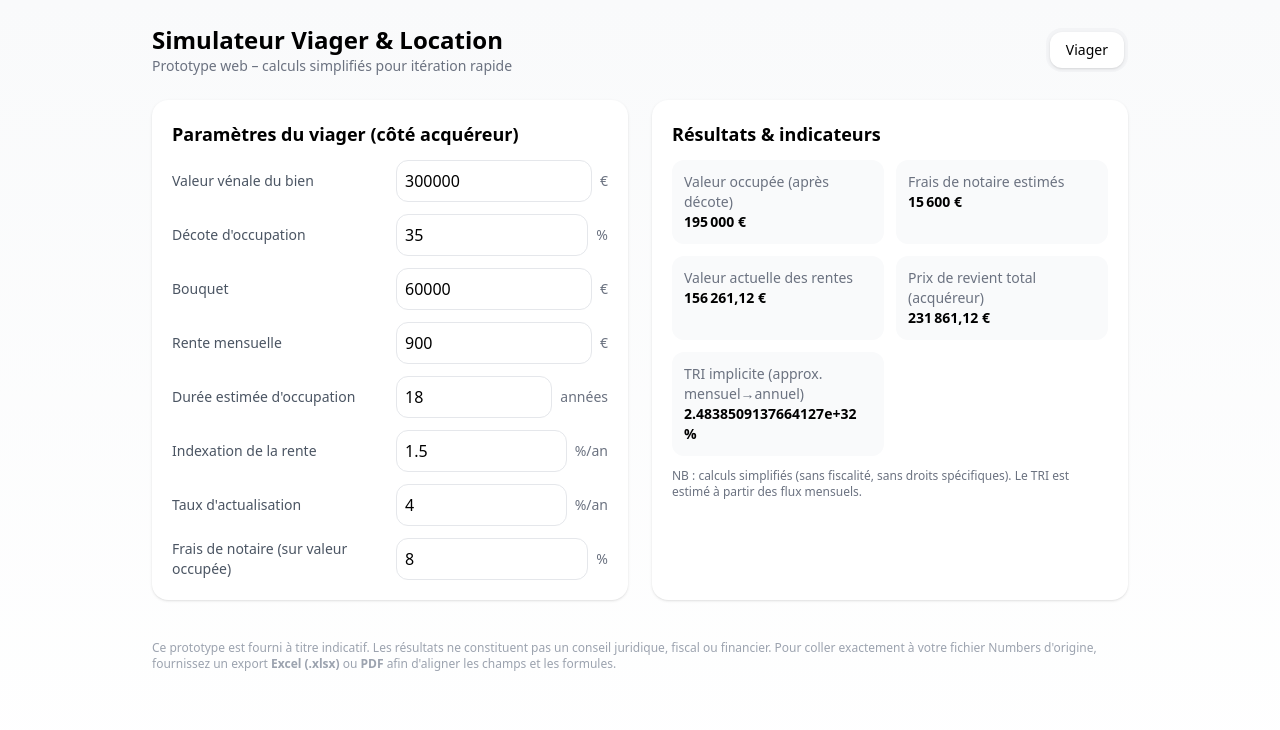
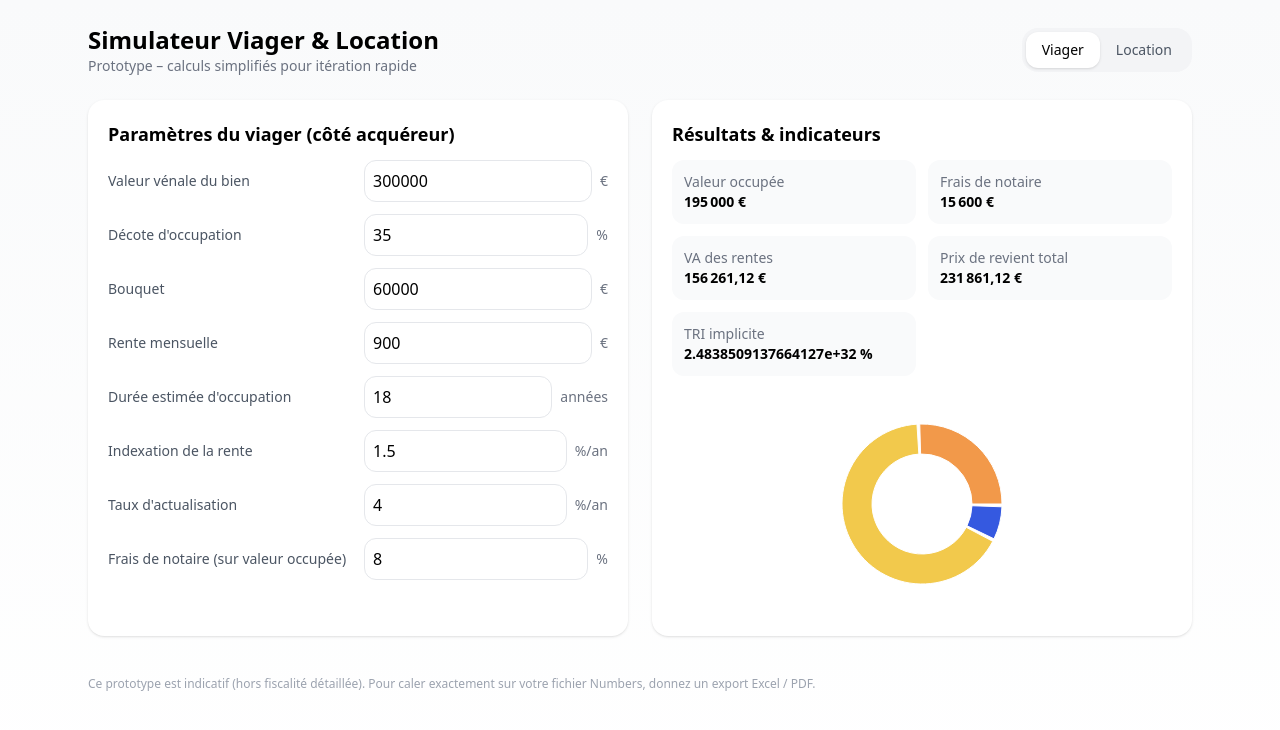
Before and after one commit to wizzwid/viager-vs-location, a React (Vite) app: page / in a window 1280 px wide. Shown: the top 730 px of the page. Built offline with nearby package versions, Linux system fonts and the light colour scheme; the HTML template or start-up script is replaced by a standard one.

Commit message:
Update App.tsx

```diff
--- a/src/App.tsx
+++ b/src/App.tsx
@@ -1,15 +1,14 @@
 import React, { useMemo, useState, useEffect } from "react";
 import { PieChart, Pie, Cell, Tooltip, ResponsiveContainer } from "recharts";
 
-// --- Utility helpers ---
-const fmt = (n: number) =>
-  isFinite(n) ? n.toLocaleString("fr-FR", { maximumFractionDigits: 2 }) : "—";
+/* ---------- Helpers UI ---------- */
+const fmt = (n: number, d = 2) =>
+  isFinite(n) ? n.toLocaleString("fr-FR", { maximumFractionDigits: d }) : "—";
 const p = (n: number) => `${(n * 100).toFixed(2)} %`;
-
-function toNumber(v: string): number {
+const toNumber = (v: string) => {
   const x = Number((v || "").toString().replace(/\s/g, "").replace(",", "."));
   return isFinite(x) ? x : 0;
-}
+};
 
 function Section({ title, children }: { title: string; children: React.ReactNode }) {
   return (
@@ -21,19 +20,10 @@ function Section({ title, children }: { title: string; children: React.ReactNode
 }
 
 function Field({
-  label,
-  suffix,
-  value,
-  onChange,
-  min,
-  step,
+  label, suffix, value, onChange, min, step,
 }: {
-  label: string;
-  suffix?: string;
-  value: string | number;
-  onChange: (v: string) => void;
-  min?: number;
-  step?: number;
+  label: string; suffix?: string; value: string | number;
+  onChange: (v: string) => void; min?: number; step?: number;
 }) {
   return (
     <label className="flex items-center gap-3 justify-between w-full">
@@ -43,10 +33,7 @@ function Field({
           className="w-full rounded-xl border p-2 focus:outline-none focus:ring"
           value={value}
           onChange={(e) => onChange(e.target.value)}
-          inputMode="decimal"
-          type="text"
-          min={min}
-          step={step}
+          inputMode="decimal" type="text" min={min} step={step}
         />
         {suffix ? <span className="text-gray-500 text-sm">{suffix}</span> : null}
       </span>
@@ -54,15 +41,7 @@ function Field({
   );
 }
 
-function Tabs({
-  tabs,
-  active,
-  onChange,
-}: {
-  tabs: string[];
-  active: string;
-  onChange: (t: string) => void;
-}) {
+function Tabs({ tabs, active, onChange }: { tabs: string[]; active: string; onChange: (t: string) => void }) {
   return (
     <div className="inline-flex rounded-2xl bg-gray-100 p-1">
       {tabs.map((t) => (
@@ -80,47 +59,42 @@ function Tabs({
   );
 }
 
-// --- Core calculations ---
+/* ---------- Finance ---------- */
 function pvOfAnnuity(monthly: number, years: number, discountRate: number, indexation = 0) {
   const r = discountRate / 12;
   const g = indexation / 12;
   const n = Math.round(years * 12);
-  if (Math.abs(r - g) < 1e-9) {
-    return (monthly * n) / Math.pow(1 + r, 1);
-  }
+  if (Math.abs(r - g) < 1e-9) return (monthly * n) / Math.pow(1 + r, 1);
   const v = (monthly * (1 - Math.pow((1 + g) / (1 + r), n))) / (1 - (1 + g) / (1 + r));
   return v / Math.pow(1 + r, 1);
 }
 
 function irr(cashflows: number[], guess = 0.05) {
-  const maxIter = 100;
-  const tol = 1e-7;
+  const maxIter = 100, tol = 1e-7;
   let r = guess;
   for (let k = 0; k < maxIter; k++) {
-    let f = 0;
-    let df = 0;
+    let f = 0, df = 0;
     for (let t = 0; t < cashflows.length; t++) {
       const denom = Math.pow(1 + r / 12, t + 1);
       f += cashflows[t] / denom;
       df += -(t + 1) * cashflows[t] / 12 / Math.pow(1 + r / 12, t + 2);
     }
-    const step = f / df;
-    r -= step;
+    const step = f / df; r -= step;
     if (Math.abs(step) < tol) break;
   }
   return r;
 }
 
-// --- Viager simulator ---
+/* ---------- Viager (acquéreur) ---------- */
 function Viager() {
   const [valeurVenale, setValeurVenale] = useState("300000");
   const [bouquet, setBouquet] = useState("60000");
   const [rente, setRente] = useState("900");
   const [dureeOccupation, setDureeOccupation] = useState("18");
-  const [tauxActualisation, setTauxActualisation] = useState("4");
-  const [indexation, setIndexation] = useState("1.5");
-  const [fraisNotairePct, setFraisNotairePct] = useState("8");
-  const [decoteOccupationPct, setDecoteOccupationPct] = useState("35");
+  const [tauxActualisation, setTauxActualisation] = useState("4"); // %/an
+  const [indexation, setIndexation] = useState("1.5"); // %/an
+  const [fraisNotairePct, setFraisNotairePct] = useState("8"); // % sur valeur occupée
+  const [decoteOccupationPct, setDecoteOccupationPct] = useState("35"); // %
 
   const vVenale = toNumber(valeurVenale);
   const vBouquet = toNumber(bouquet);
@@ -133,33 +107,30 @@ function Viager() {
 
   const valeurOccupee = useMemo(() => vVenale * (1 - decote), [vVenale, decote]);
   const fraisNotaire = useMemo(() => valeurOccupee * notaryPct, [valeurOccupee, notaryPct]);
-  const valActuRentes = useMemo(
-    () => pvOfAnnuity(vRente, years, rActu, rIndex),
-    [vRente, years, rActu, rIndex]
-  );
-  const prixAcquereur = useMemo(
-    () => vBouquet + valActuRentes + fraisNotaire,
-    [vBouquet, valActuRentes, fraisNotaire]
-  );
+  const valActuRentes = useMemo(() => pvOfAnnuity(vRente, years, rActu, rIndex), [vRente, years, rActu, rIndex]);
+  const prixAcquereur = useMemo(() => vBouquet + valActuRentes + fraisNotaire, [vBouquet, valActuRentes, fraisNotaire]);
 
   const cashflows = useMemo(() => {
     const n = Math.round(years * 12);
     const monthlyIndex = Math.pow(1 + rIndex, 1 / 12) - 1;
     const flows: number[] = [];
     let mRente = vRente;
-    for (let t = 0; t < n; t++) {
-      flows.push(-mRente);
-      mRente *= 1 + monthlyIndex;
-    }
+    for (let t = 0; t < n; t++) { flows.push(-mRente); mRente *= 1 + monthlyIndex; }
     return flows;
   }, [vRente, years, rIndex]);
 
   const tri = useMemo(() => {
     if (cashflows.length === 0) return 0;
     const all = [-(vBouquet + fraisNotaire), ...cashflows];
-    const r = irr(all, 0.05);
-    return r;
+    return irr(all, 0.05);
   }, [cashflows, vBouquet, fraisNotaire]);
+
+  const donutViager = [
+    { name: "Bouquet", value: vBouquet },
+    { name: "VA des rentes", value: valActuRentes },
+    { name: "Frais de notaire", value: fraisNotaire },
+  ];
+  const COLORS = ["#F2994A", "#F2C94C", "#3559E0"];
 
   return (
     <div className="grid md:grid-cols-2 gap-6">
@@ -178,44 +149,131 @@ function Viager() {
 
       <Section title="Résultats & indicateurs">
         <div className="grid grid-cols-2 gap-3 text-sm">
-          <div className="p-3 rounded-xl bg-gray-50"><div className="text-gray-500">Valeur occupée (après décote)</div><div className="font-semibold">{fmt(valeurOccupee)} €</div></div>
-          <div className="p-3 rounded-xl bg-gray-50"><div className="text-gray-500">Frais de notaire estimés</div><div className="font-semibold">{fmt(fraisNotaire)} €</div></div>
-          <div className="p-3 rounded-xl bg-gray-50"><div className="text-gray-500">Valeur actuelle des rentes</div><div className="font-semibold">{fmt(valActuRentes)} €</div></div>
-          <div className="p-3 rounded-xl bg-gray-50"><div className="text-gray-500">Prix de revient total (acquéreur)</div><div className="font-semibold">{fmt(prixAcquereur)} €</div></div>
-          <div className="p-3 rounded-xl bg-gray-50"><div className="text-gray-500">TRI implicite (approx. mensuel→annuel)</div><div className="font-semibold">{(tri*100).toFixed(2)} %</div></div>
+          <div className="p-3 rounded-xl bg-gray-50"><div className="text-gray-500">Valeur occupée</div><div className="font-semibold">{fmt(valeurOccupee)} €</div></div>
+          <div className="p-3 rounded-xl bg-gray-50"><div className="text-gray-500">Frais de notaire</div><div className="font-semibold">{fmt(fraisNotaire)} €</div></div>
+          <div className="p-3 rounded-xl bg-gray-50"><div className="text-gray-500">VA des rentes</div><div className="font-semibold">{fmt(valActuRentes)} €</div></div>
+          <div className="p-3 rounded-xl bg-gray-50"><div className="text-gray-500">Prix de revient total</div><div className="font-semibold">{fmt(prixAcquereur)} €</div></div>
+          <div className="p-3 rounded-xl bg-gray-50"><div className="text-gray-500">TRI implicite</div><div className="font-semibold">{(tri*100).toFixed(2)} %</div></div>
         </div>
-        <p className="text-xs text-gray-500 mt-3">NB : calculs simplifiés (sans fiscalité, sans droits spécifiques). Le TRI est estimé à partir des flux mensuels.</p>
+        <div className="h-56 mt-4">
+          <ResponsiveContainer width="100%" height="100%">
+            <PieChart>
+              <Pie dataKey="value" data={donutViager} innerRadius={50} outerRadius={80} paddingAngle={2}>
+                {donutViager.map((_, i) => <Cell key={i} fill={COLORS[i % COLORS.length]} />)}
+              </Pie>
+              <Tooltip formatter={(v: number) => `${fmt(v)} €`} />
+            </PieChart>
+          </ResponsiveContainer>
+        </div>
       </Section>
     </div>
   );
 }
 
-// --- Main page ---
+/* ---------- Location nue ---------- */
+function pretMensualite(capital: number, tauxAnnuelPct: number, dureeAn: number) {
+  const r = (tauxAnnuelPct / 100) / 12;
+  const n = Math.max(1, Math.round(dureeAn * 12));
+  if (r === 0) return capital / n;
+  return (capital * r) / (1 - Math.pow(1 + r, -n));
+}
+
+function Location() {
+  const [prix, setPrix] = useState("292000");
+  const [fraisNotairePct, setFraisNotairePct] = useState("7.5");
+  const [travaux, setTravaux] = useState("0");
+  const [loyer, setLoyer] = useState("740");
+  const [charges, setCharges] = useState("100");
+  const [taxeFonciere, setTaxeFonciere] = useState("1300");
+  const [vacancePct, setVacancePct] = useState("5");
+  const [tmiPct, setTmiPct] = useState("30");
+  const [assurancePct, setAssurancePct] = useState("0.35");
+  const [apport, setApport] = useState("72000");
+  const [tauxCredit, setTauxCredit] = useState("2.5");
+  const [dureeCredit, setDureeCredit] = useState("20");
+
+  const vPrix = toNumber(prix);
+  const vFrais = (toNumber(fraisNotairePct) / 100) * vPrix;
+  const vTravaux = toNumber(travaux);
+  const vLoyer = toNumber(loyer);
+  const vCharges = toNumber(charges);
+  const vTF = toNumber(taxeFonciere);
+  const vac = toNumber(vacancePct) / 100;
+  const tmi = toNumber(tmiPct) / 100;
+  const assur = toNumber(assurancePct) / 100;
+  const vApport = toNumber(apport);
+  const taux = toNumber(tauxCredit);
+  const duree = toNumber(dureeCredit);
+
+  const coutAcquisition = vPrix + vFrais + vTravaux;
+  const capitalEmprunte = Math.max(coutAcquisition - vApport, 0);
+  const mensualite = pretMensualite(capitalEmprunte, taux, duree);
+
+  const loyerAnnuel = vLoyer * 12 * (1 - vac);
+  const chargesAnnuel = vCharges * 12 + vTF + coutAcquisition * assur;
+  const interetsApprox = capitalEmprunte * (taux / 100);
+  const revenuImposable = Math.max(loyerAnnuel - chargesAnnuel - interetsApprox, 0);
+  const impots = revenuImposable * tmi;
+  const cashflowAnnuel = loyerAnnuel - chargesAnnuel - impots - mensualite * 12;
+
+  const rentaBrute = (vLoyer * 12) / vPrix;
+  const rentaNette = (loyerAnnuel - chargesAnnuel) / coutAcquisition;
+
+  return (
+    <div className="grid md:grid-cols-2 gap-6">
+      <Section title="Paramètres de l'opération locative">
+        <div className="space-y-3">
+          <Field label="Prix d'achat" suffix="€" value={prix} onChange={setPrix} />
+          <Field label="Frais de notaire" suffix="%" value={fraisNotairePct} onChange={setFraisNotairePct} />
+          <Field label="Travaux" suffix="€" value={travaux} onChange={setTravaux} />
+          <Field label="Apport" suffix="€" value={apport} onChange={setApport} />
+          <Field label="Taux du crédit" suffix="%/an" value={tauxCredit} onChange={setTauxCredit} />
+          <Field label="Durée du crédit" suffix="ans" value={dureeCredit} onChange={setDureeCredit} />
+          <div className="h-px bg-gray-200 my-2" />
+          <Field label="Loyer mensuel" suffix="€" value={loyer} onChange={setLoyer} />
+          <Field label="Charges mensuelles (H.C.)" suffix="€" value={charges} onChange={setCharges} />
+          <Field label="Taxe foncière" suffix="€ / an" value={taxeFonciere} onChange={setTaxeFonciere} />
+          <Field label="Vacance locative" suffix="%" value={vacancePct} onChange={setVacancePct} />
+          <Field label="Assurance PNO" suffix="% du coût" value={assurancePct} onChange={setAssurancePct} />
+          <Field label="TMI (approx.)" suffix="%" value={tmiPct} onChange={setTmiPct} />
+        </div>
+      </Section>
+
+      <Section title="Résultats & indicateurs">
+        <div className="grid grid-cols-2 gap-3 text-sm">
+          <div className="p-3 rounded-xl bg-gray-50"><div className="text-gray-500">Coût d'acquisition</div><div className="font-semibold">{fmt(coutAcquisition)} €</div></div>
+          <div className="p-3 rounded-xl bg-gray-50"><div className="text-gray-500">Capital emprunté</div><div className="font-semibold">{fmt(capitalEmprunte)} €</div></div>
+          <div className="p-3 rounded-xl bg-gray-50"><div className="text-gray-500">Mensualité estimée</div><div className="font-semibold">{fmt(mensualite)} €</div></div>
+          <div className="p-3 rounded-xl bg-gray-50"><div className="text-gray-500">Cashflow annuel (≈ an 1)</div><div className="font-semibold">{fmt(cashflowAnnuel)} €</div></div>
+          <div className="p-3 rounded-xl bg-gray-50"><div className="text-gray-500">Rendement brut</div><div className="font-semibold">{p(rentaBrute)}</div></div>
+          <div className="p-3 rounded-xl bg-gray-50"><div className="text-gray-500">Rendement net</div><div className="font-semibold">{p(rentaNette)}</div></div>
+        </div>
+      </Section>
+    </div>
+  );
+}
+
+/* ---------- App ---------- */
 export default function App() {
-  const [tab, setTab] = useState("Viager");
+  const [tab, setTab] = useState<"Viager"|"Location">("Viager");
 
-  useEffect(() => {
-    document.title = `Simulateur ${tab} – Viager & Location`;
-  }, [tab]);
+  useEffect(() => { document.title = `Simulateur ${tab} – Viager & Location`; }, [tab]);
 
   return (
     <div className="min-h-screen bg-gradient-to-b from-gray-50 to-white">
-      <div className="max-w-5xl mx-auto p-6">
+      <div className="max-w-6xl mx-auto p-6">
         <header className="flex items-center justify-between mb-6">
           <div>
             <h1 className="text-2xl font-bold">Simulateur Viager & Location</h1>
-            <p className="text-gray-500 text-sm">Prototype web – calculs simplifiés pour itération rapide</p>
+            <p className="text-gray-500 text-sm">Prototype – calculs simplifiés pour itération rapide</p>
           </div>
-          <Tabs tabs={["Viager"]} active={tab} onChange={setTab} />
+          <Tabs tabs={["Viager", "Location"]} active={tab} onChange={(t)=>setTab(t as any)} />
         </header>
 
-        <Viager />
+        {tab === "Viager" ? <Viager /> : <Location />}
 
         <footer className="mt-10 text-xs text-gray-400">
-          <p>
-            Ce prototype est fourni à titre indicatif. Les résultats ne constituent pas un conseil juridique, fiscal ou financier.
-            Pour coller exactement à votre fichier Numbers d'origine, fournissez un export <strong>Excel (.xlsx)</strong> ou <strong>PDF</strong> afin d'aligner les champs et les formules.
-          </p>
+          <p>Ce prototype est indicatif (hors fiscalité détaillée). Pour caler exactement sur votre fichier Numbers, donnez un export Excel / PDF.</p>
         </footer>
       </div>
     </div>
```
